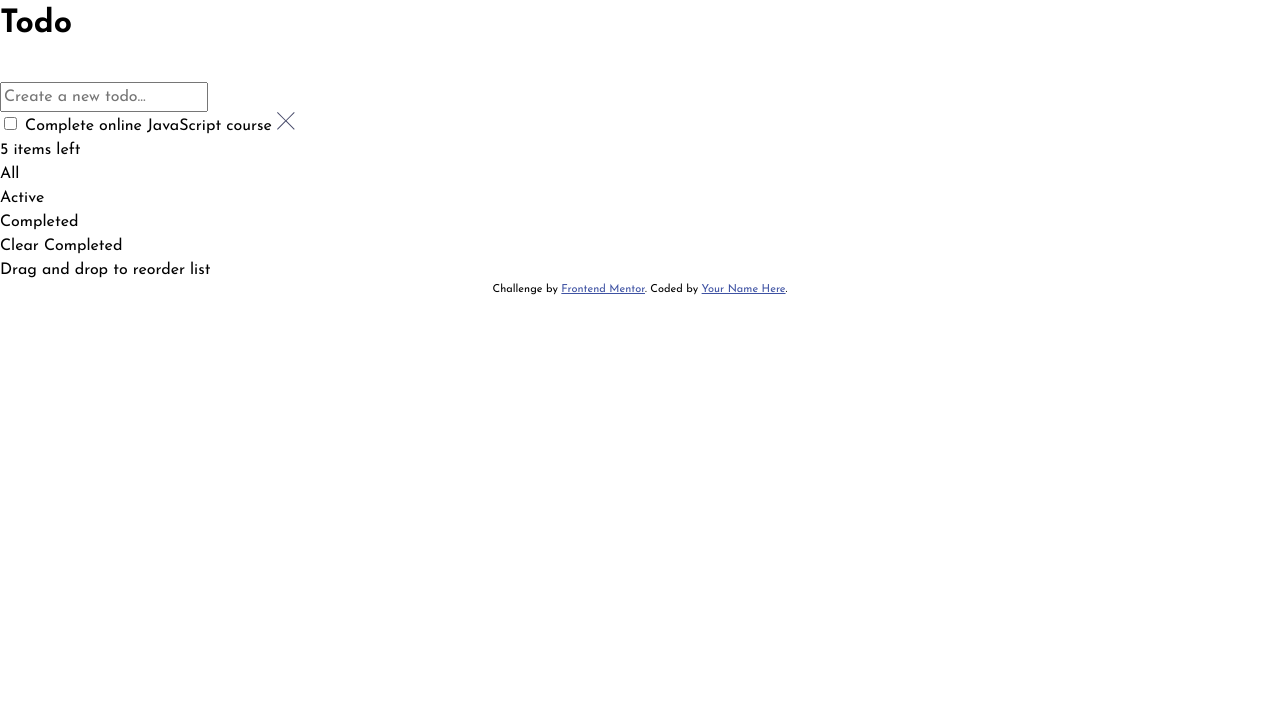
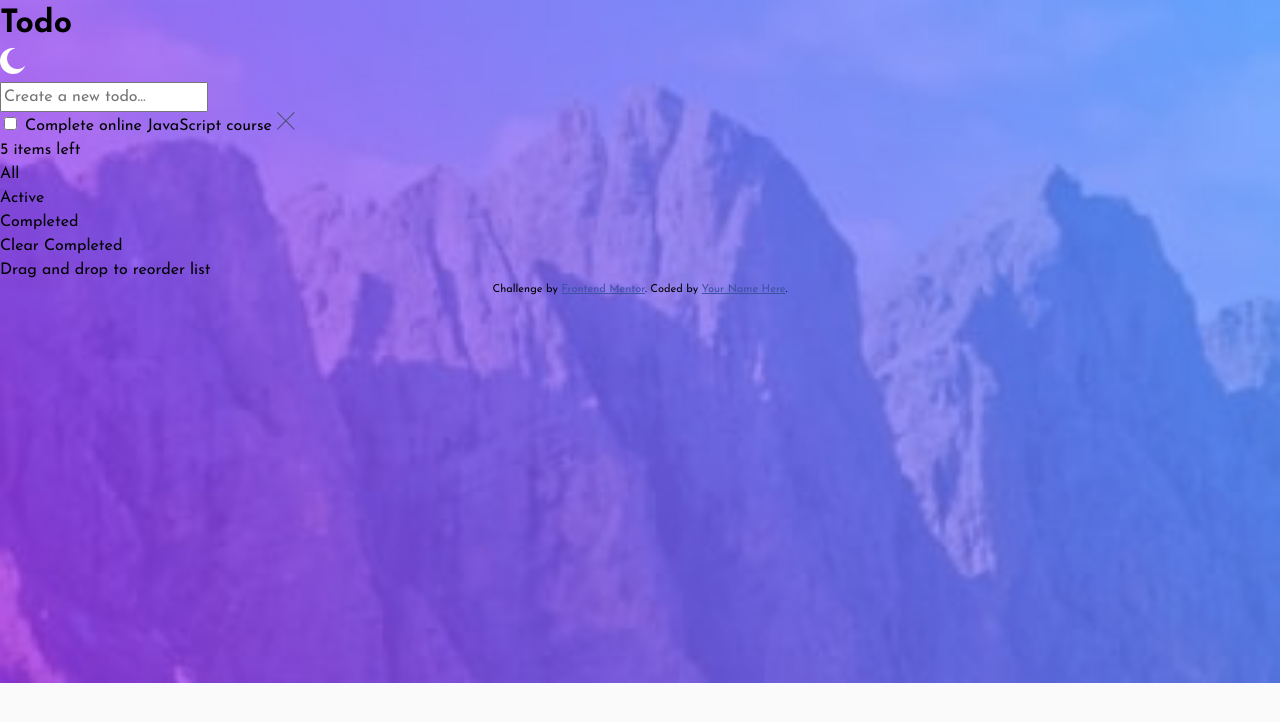
Before and after one commit to maxi1993-tech/Todo-app, a website: page index.html in a window 1280 px wide. Drawn offline with nearby package versions, Linux system fonts and the light colour scheme; files that its build step writes are made by us from their sources.

Commit message:
style: add body background

```diff
--- /dev/null
+++ b/scss/base/_body.scss
@@ -0,0 +1,7 @@
+body {
+    background-image:  url("../images/bg-mobile-light.jpg");
+    background-repeat: no-repeat;
+    background-size: 100% auto;
+    background-color: var(--background);
+    min-height: 100dvh;
+}
--- a/scss/main.scss
+++ b/scss/main.scss
@@ -1,6 +1,7 @@
 @use "abstracts/variables";
 @use "themes/themes";
 @use "base/reset";
+@use "base/body";
 @use "base/typography";
 @use "layout/footer";
 @use "utilities/utilities";
```
